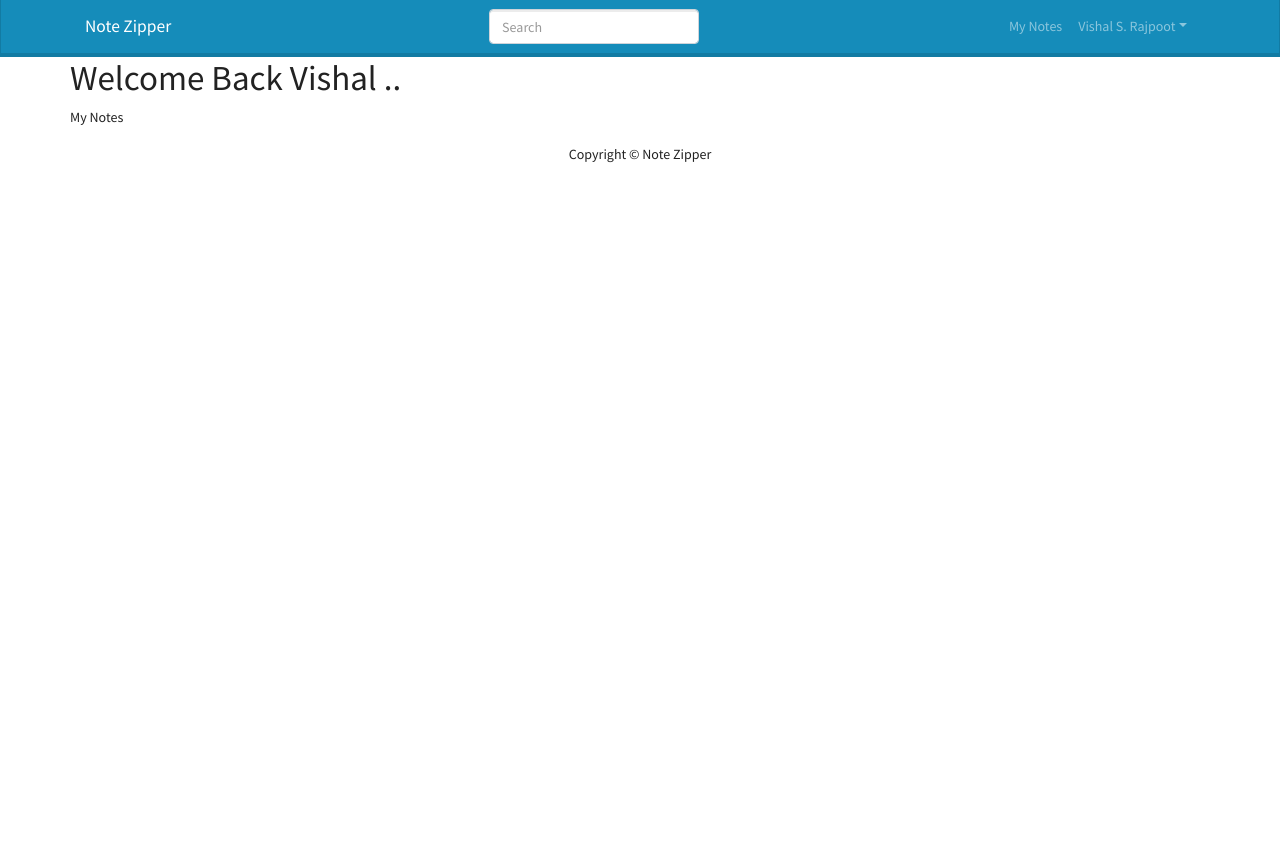
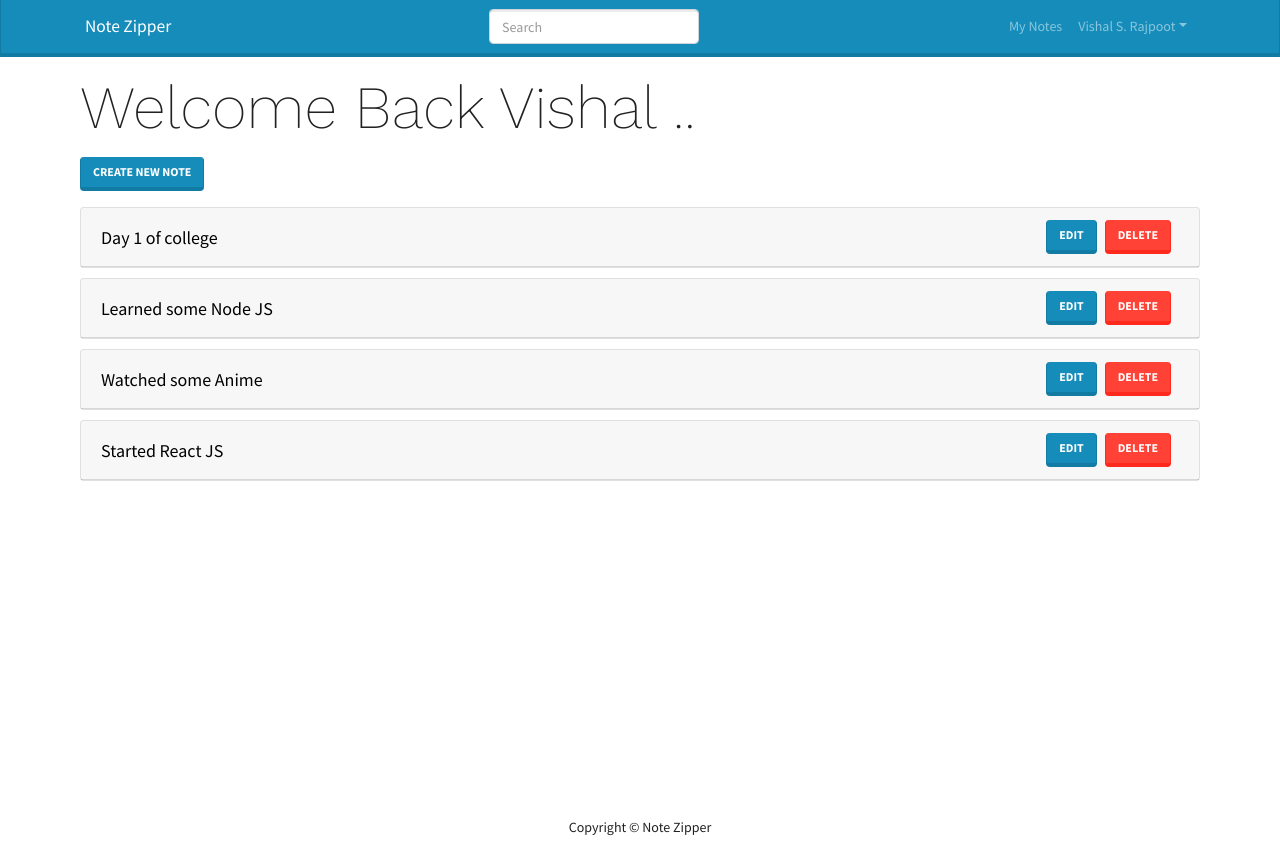
Before and after one commit to vishal-singh-rajpoot/notezipper_mern, a React (Create React App) app in the folder frontend/: page /mynotes in a window 1280 px wide. Before the commit the page ends 800 px from the top, so only its background shows below. Built offline with nearby package versions, Linux system fonts and the light colour scheme.

Commit message:
mynotes.js , mainscreen.js .. lec 7 done till 18:49

```diff
--- a/frontend/src/App.js
+++ b/frontend/src/App.js
@@ -4,7 +4,7 @@
 import Header from "./components/Header/Header";
 import LandingPage from "./screens/LandingPage/LandingPage";
 import { BrowserRouter, Route } from "react-router-dom";
-import MyNotes from "./MyNotes/MyNotes";
+import MyNotes from "./screens/MyNotes/MyNotes";
 
 const App = () => (
   <BrowserRouter>
--- a/frontend/src/MyNotes/MyNotes.js
+++ /dev/null
@@ -1,10 +0,0 @@
-import React from 'react'
-import MainScreen from '../components/MainScreen'
-
-const MyNotes = () => {
-  return (
-    <MainScreen title='Welcome Back Vishal ..'>My Notes</MainScreen>
-  )
-}
-
-export default MyNotes
--- a/frontend/src/components/MainScreen.css
+++ b/frontend/src/components/MainScreen.css
@@ -0,0 +1,25 @@
+@import url("https://fonts.googleapis.com/css2?family=Work+Sans:wght@200&display=swap");
+
+.mainback {
+  min-height: 93vh;
+  display: flex;
+  padding: 10px 0;
+}
+
+.page {
+  width: 100%;
+}
+
+.heading {
+  font-size: 60px;
+  font-family: "Work Sans", sans-serif;
+  padding: 5px 10px;
+}
+
+@media only screen and (max-width: 600px) {
+  .heading {
+    font-size: 30px;
+    display: flex;
+    justify-content: center;
+  }
+}
--- a/frontend/src/components/MainScreen.js
+++ b/frontend/src/components/MainScreen.js
@@ -1,5 +1,6 @@
 import React from "react";
 import { Container, Row } from "react-bootstrap";
+import './MainScreen.css'
 
 const MainScreen = ({ title, children }) => {
   return (
--- /dev/null
+++ b/frontend/src/data/notes.js
@@ -0,0 +1,30 @@
+const notes = [
+  {
+    _id: "1",
+    title: "Day 1 of college",
+    content:
+      "I made a few new friends and introduced myself to a lot of new teachers.",
+    category: "College",
+  },
+  {
+    _id: "2",
+    title: "Learned some Node JS",
+    content: "Learned how to create a server in node JS and my first API",
+    category: "Learning",
+  },
+  {
+    _id: "3",
+    title: "Watched some Anime",
+    content: "Finished 2 seasons of Attack on Titan and My Hero academia.",
+    category: "Entertainment",
+  },
+  {
+    _id: 4,
+    title: "Started React JS",
+    content:
+      "Made my first App in React JS, feels awesome to learn something new. I aim to be a full stack dev someday",
+    category: "Learning",
+  },
+];
+
+module.exports = notes;
--- /dev/null
+++ b/frontend/src/screens/MyNotes/MyNotes.js
@@ -0,0 +1,44 @@
+import React from "react";
+import { Button, Card } from "react-bootstrap";
+import { Link } from "react-router-dom";
+import MainScreen from "../../components/MainScreen";
+import notes, {} from "../../data/notes";
+
+const MyNotes = () => {
+  return (
+    <MainScreen title="Welcome Back Vishal ..">
+      <Link to="createnote">
+        <Button style={{ marginLeft: 10, marginBottom: 6 }} size="1g">
+          Create New Note
+        </Button>
+        {notes.map((note) => (
+          <Card style={{ margin: 10 }}>
+            <Card.Header style={{ display: "flex" }}>
+              <span
+                style={{
+                  color: "black",
+                  textDecoration: "none",
+                  flex: 1,
+                  cursor: "pointer",
+                  alignSelf: "center",
+                  fontSize: 18,
+                }}
+              >
+                {note.title}
+              </span>
+
+              <div>
+                <Button> Edit</Button>
+                <Button variant="danger" className="mx-2">
+                  Delete
+                </Button>
+              </div>
+            </Card.Header>
+          </Card>
+        ))}
+      </Link>
+    </MainScreen>
+  );
+};
+
+export default MyNotes;
```
Also changed, not shown: frontend/src/index.js (+13 -5 lines).
